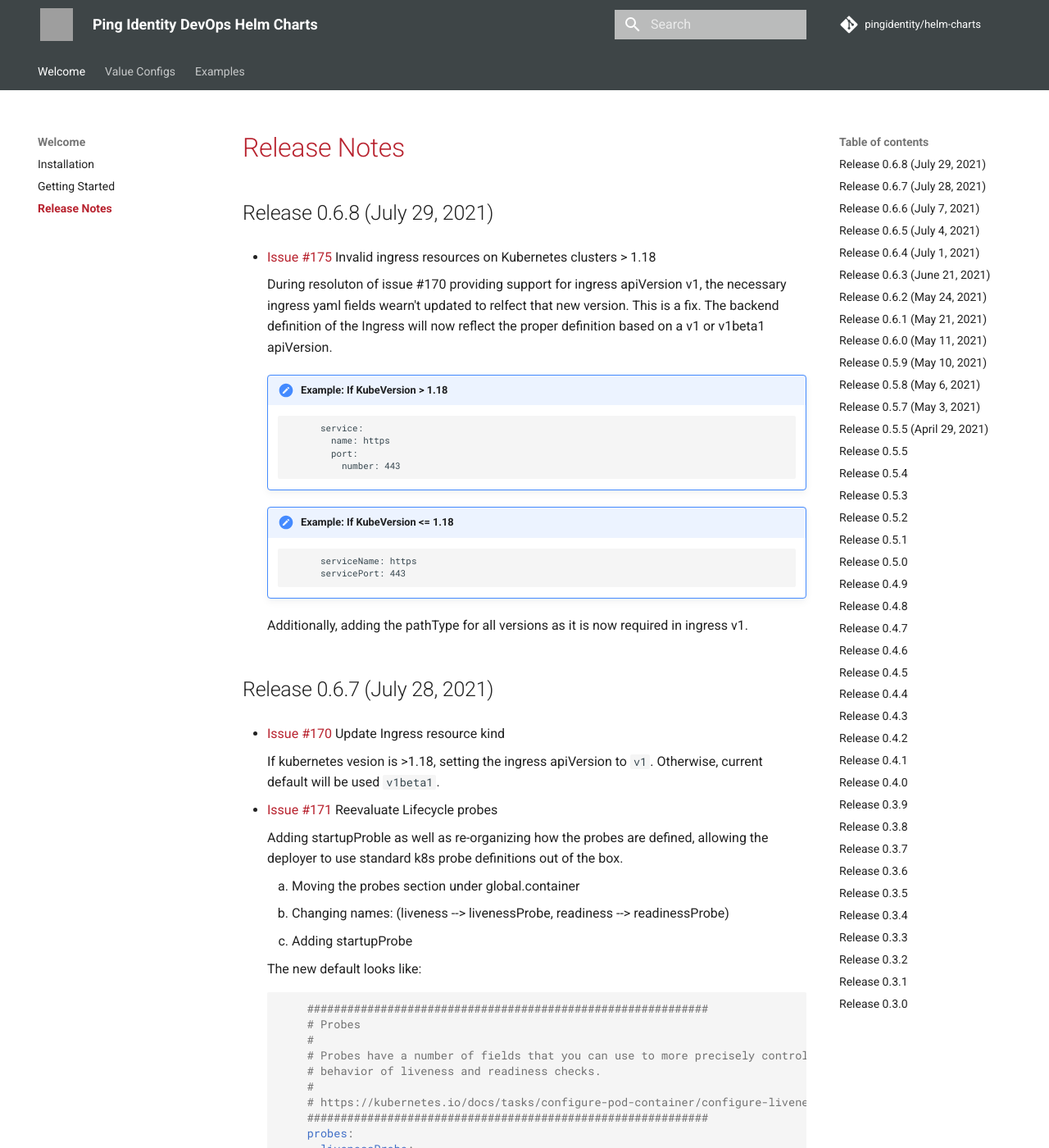
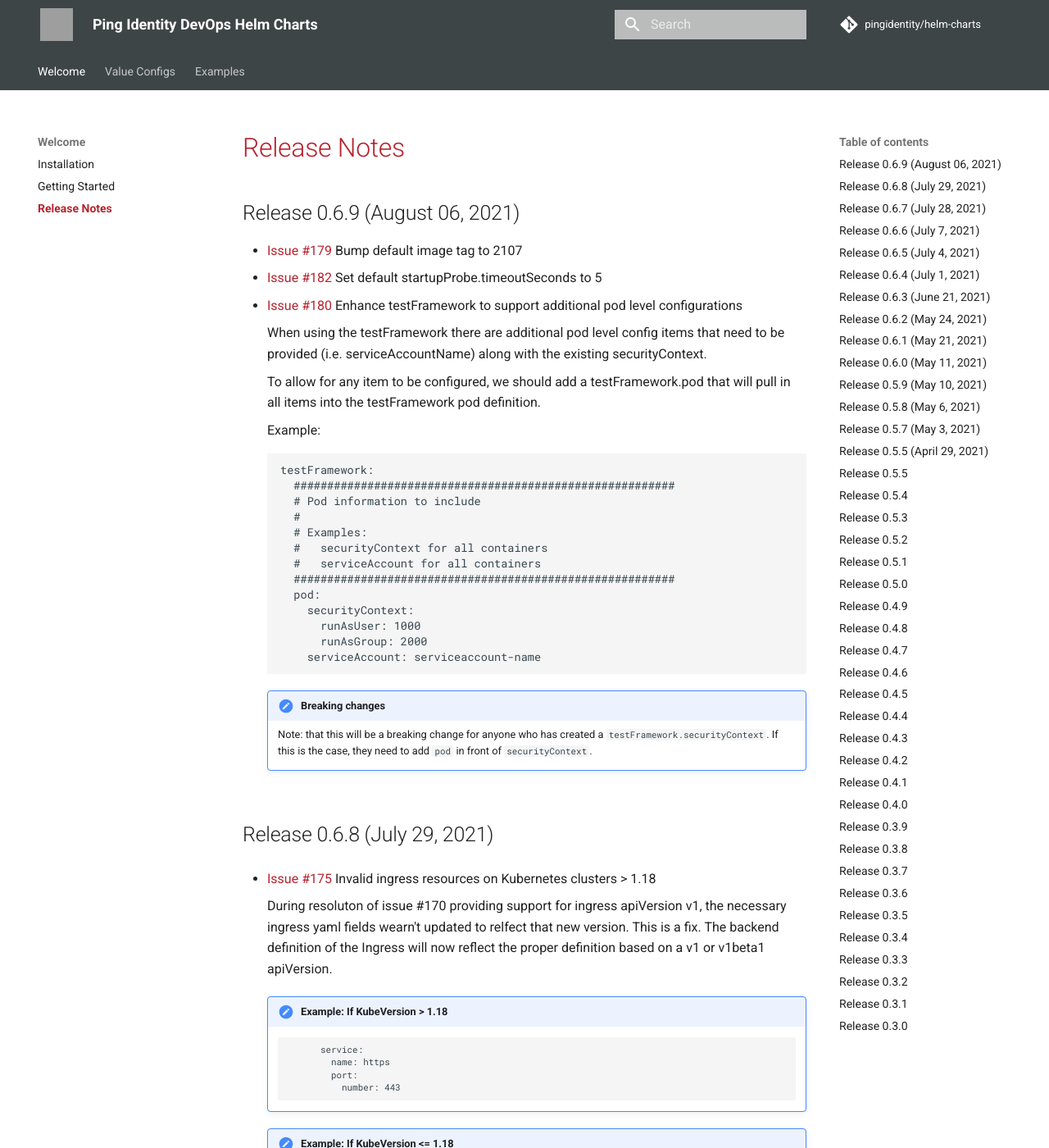
Before and after one commit to pingidentity/helm-charts, an MkDocs documentation site: the page built from docs/release-notes.md, in a window 1280 px wide and 1400 px high. Shown: the whole window at 82% size. Built offline with MkDocs 1.6.1 and Material for MkDocs 9.7.7, drawn with Linux system fonts in a browser that asks for light colours; comment, search, counter and statistics services are not loaded; grey boxes are pictures that could not be loaded.

Commit message:
Release 0.6.9 (#181)
* Release 0.6.9 - Resolving issues 179, 180

* Release 0.6.9 - documentation and Issue #182 update

* remove blank lines

* Fix lint error

* Update Release Notes

````diff
--- a/docs/release-notes.md
+++ b/docs/release-notes.md
@@ -1,4 +1,33 @@
 # Release Notes
+
+## Release 0.6.9 (August 06, 2021)
+
+* [Issue #179](https://github.com/pingidentity/helm-charts/issues/179) Bump default image tag to 2107
+* [Issue #182](https://github.com/pingidentity/helm-charts/issues/182) Set default startupProbe.timeoutSeconds to 5
+* [Issue #180](https://github.com/pingidentity/helm-charts/issues/180) Enhance testFramework to support additional pod level configurations
+
+    When using the testFramework there are additional pod level config items that need to be provided (i.e. serviceAccountName) along with the existing securityContext.
+
+    To allow for any item to be configured, we should add a testFramework.pod that will pull in all items into the testFramework pod definition.
+
+    Example:
+    ```
+    testFramework:
+      #########################################################
+      # Pod information to include
+      #
+      # Examples:
+      #   securityContext for all containers
+      #   serviceAccount for all containers
+      #########################################################
+      pod:
+        securityContext:
+          runAsUser: 1000
+          runAsGroup: 2000
+        serviceAccount: serviceaccount-name
+    ```
+    !!! note "Breaking changes"
+        Note: that this will be a breaking change for anyone who has created a `testFramework.securityContext`.  If this is the case, they need to add `pod` in front of `securityContext`.
 
 ## Release 0.6.8 (July 29, 2021)
 
````
Also changed, not shown: docs/config/container.md (+8 -5 lines), 3 other files.
